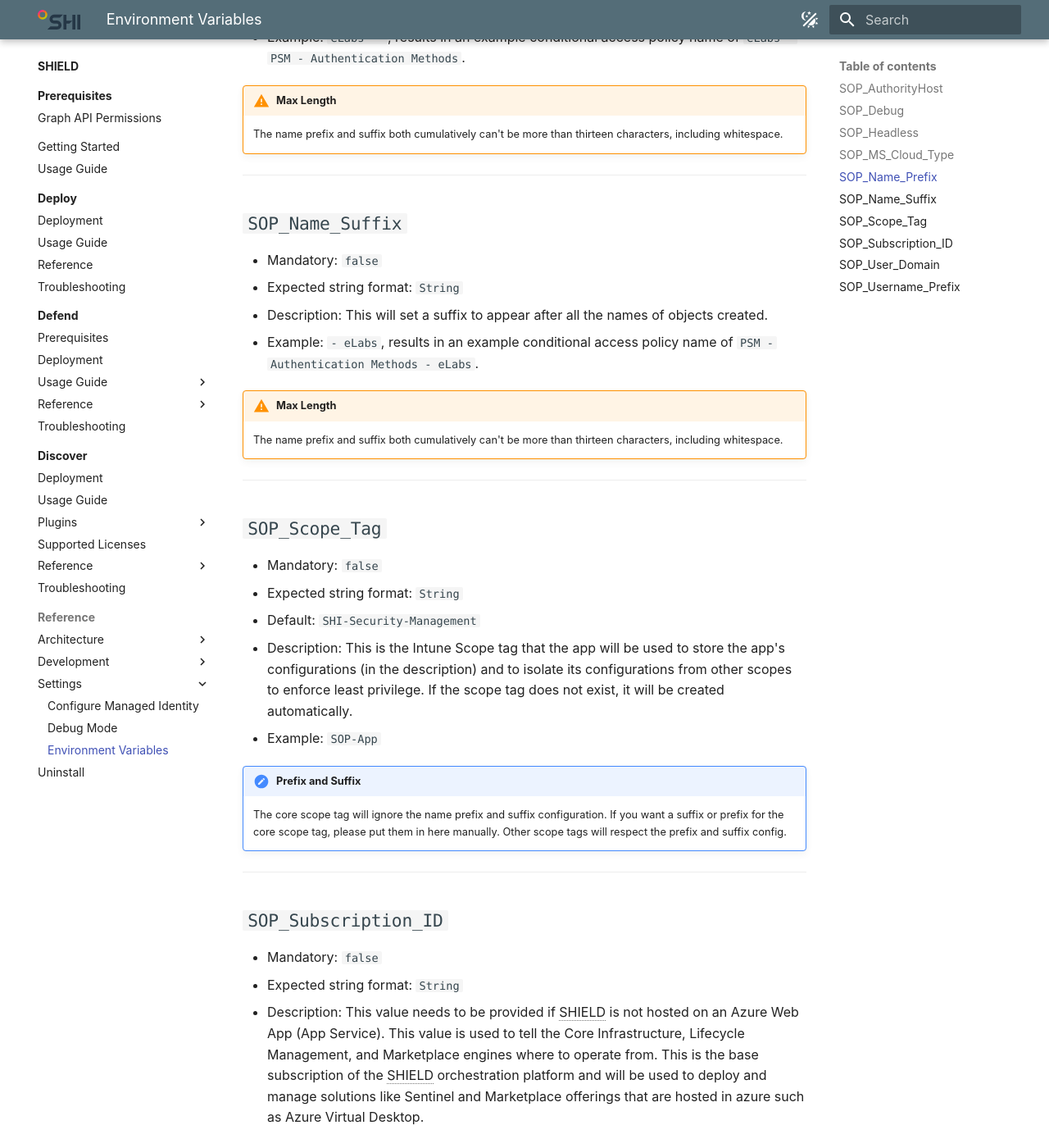
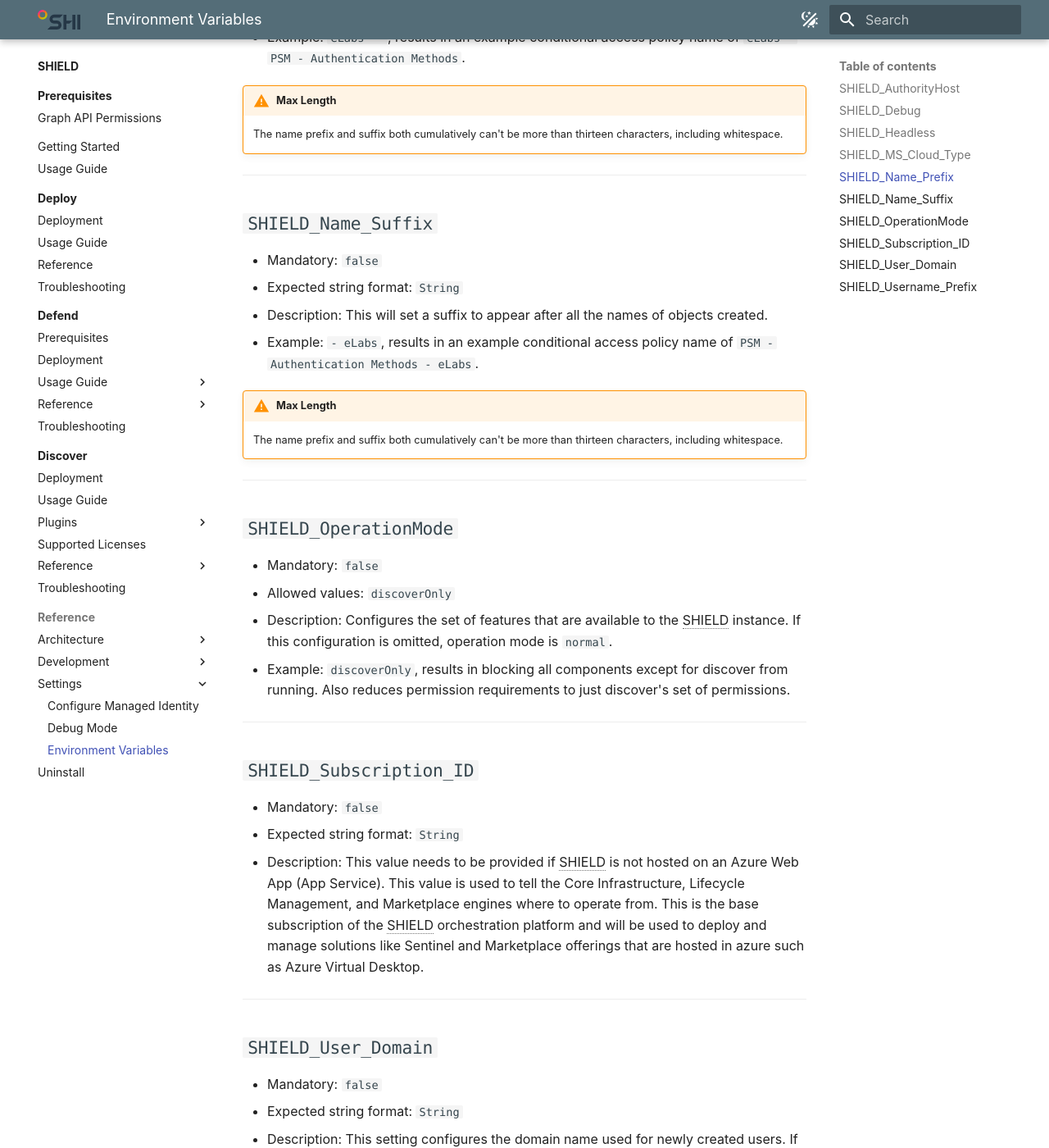
Before and after one commit to Software-Hardware-Integration-Lab/Documentation, an MkDocs documentation site: the page built from docs/SHIELD/Reference/Settings/Environmental-Variables-Reference.md, in a window 1280 px wide and 1400 px high, scrolled down 2612 px. Shown: the whole window at 82% size. Built offline with MkDocs 1.6.1 and Material for MkDocs 9.7.7, drawn with Linux system fonts in a browser that asks for light colours; plug-ins that fetch from the network failed and are left out; some of the changed text lies outside the part shown.

Commit message:
Update Env Var Reference
Add SHIELD_OperationMode.
Remove SOP_Scope_Tag.
Update names from SOP to SHIELD.
Fixed Links.

```diff
--- a/docs/SHIELD/Reference/Settings/Environmental-Variables-Reference.md
+++ b/docs/SHIELD/Reference/Settings/Environmental-Variables-Reference.md
@@ -10,12 +10,12 @@ Below is a list of all environmental variable configurations that the server can
 
 The title of the section is the name of the environmental variable.
 
-For authentication configuration, please see here for more environmental variables that are supported by the SOP via the Microsoft Authentication Library for Node.JS (@azure/identity):
+For authentication configuration, please see here for more environmental variables that are supported by SHIELD via the Microsoft Authentication Library for Node.JS (@azure/identity):
 <https://www.npmjs.com/package/@azure/identity#environment-variables>
 
 ---
 
-## `SOP_AuthorityHost`
+## `SHIELD_AuthorityHost`
 
 **Coming soon!**
 
@@ -33,7 +33,7 @@ See this page for more details on what each option means: [https://docs.microsof
 
 ---
 
-## `SOP_Debug`
+## `SHIELD_Debug`
 
 - Mandatory: `false`
 - Expected string format: Boolean
@@ -51,7 +51,7 @@ See [Debug Mode](./Debug-Mode.md) for more information on what is enabled when t
 
 ---
 
-## `SOP_Headless`
+## `SHIELD_Headless`
 
 - Mandatory: `false`
 
@@ -65,7 +65,7 @@ It is more secure to run without a UI as it reduces surface area for attack, but
 
 ---
 
-## `SOP_MS_Cloud_Type`
+## `SHIELD_MS_Cloud_Type`
 
 - Mandatory: `false`
 - Expected string format: `String`
@@ -80,11 +80,11 @@ Allowed values are: `Public`, `GCC`, `GCCH`, and `China`
 
 ---
 
-## `SOP_Name_Prefix`
+## `SHIELD_Name_Prefix`
 
 - Mandatory: `false`
 - Expected string format: `String`
-- Default: `SOP -`
+- Default: `SHIELD -`
 - Description:
 This will set a prefix to appear before all the names of objects created.
 - Example: <code>eLabs - </code>, results in an example conditional access policy name of `eLabs - PSM - Authentication Methods`.
@@ -94,7 +94,7 @@ This will set a prefix to appear before all the names of objects created.
 
 ---
 
-## `SOP_Name_Suffix`
+## `SHIELD_Name_Suffix`
 
 - Mandatory: `false`
 - Expected string format: `String`
@@ -107,24 +107,17 @@ This will set a suffix to appear after all the names of objects created.
 
 ---
 
-## `SOP_Scope_Tag`
+## `SHIELD_OperationMode`
 
 - Mandatory: `false`
-- Expected string format: `String`
-- Default: `SHI-Security-Management`
+- Allowed values: `discoverOnly`
 - Description:
-This is the Intune Scope tag that the app will be used to store the app's configurations (in the description) and to isolate its configurations from other scopes to enforce least privilege.
-If the scope tag does not exist, it will be created automatically.
-- Example:
-`SOP-App`
-
-!!! note "Prefix and Suffix"
-    The core scope tag will ignore the name prefix and suffix configuration. If you want a suffix or prefix for the core scope tag, please put them in here manually.
-    Other scope tags will respect the prefix and suffix config.
+Configures the set of features that are available to the SHIELD instance. If this configuration is omitted, operation mode is `normal`.
+- Example: `discoverOnly`, results in blocking all components except for discover from running. Also reduces permission requirements to just discover's set of permissions.
 
 ---
 
-## `SOP_Subscription_ID`
+## `SHIELD_Subscription_ID`
 
 - Mandatory: `false`
 - Expected string format: `String`
@@ -134,7 +127,7 @@ This is the base subscription of the SHIELD orchestration platform and will be u
 
 ---
 
-## `SOP_User_Domain`
+## `SHIELD_User_Domain`
 
 - Mandatory: `false`
 - Expected string format: `String`
@@ -145,14 +138,14 @@ This setting configures the domain name used for newly created users. If not spe
 
 ---
 
-## `SOP_Username_Prefix`
+## `SHIELD_Username_Prefix`
 
 - Mandatory: `false`
 - Expected string format: `String`
 - Description:
 This setting puts a set of text before the username of a newly created user. The default setting is `priv-` but this can be set to anything allowed by [Entra ID's user principal name property](<https://learn.microsoft.com/en-us/microsoft-365/enterprise/prepare-for-directory-synchronization?view=o365-worldwide#2-directory-object-and-attribute-preparation>).
 - Example: `red-`
-- Example: `sop_`
+- Example: `SHIELD_`
 
 !!! note
     If you would like no prefix, set the environmental variable but leave its value empty.
--- a/mkdocs.yml
+++ b/mkdocs.yml
@@ -219,7 +219,6 @@ nav:
               - Review Template: SHIELD/Reference/Architecture/Review-Template.md
           - Development:
               - OpenAPI Spec: SHIELD/Reference/Development/OpenAPI.md
-              - Intune Scope Tag Format: SHIELD/Reference/Development/Data-Formats/Intune Scope Tag.md
           - Settings:
               - Configure Managed Identity: SHIELD/Reference/Settings/Configure-Managed-Identity.md
               - Debug Mode: SHIELD/Reference/Settings/Debug-Mode.md
```
Also changed, not shown: docs/SHIELD/Deploy/Reference/index.md (+7 -7 lines), docs/SHIELD/Reference.md (deleted, +0 -117 lines), docs/SHIELD/Reference/Development/Data-Formats/Intune Scope Tag.md (deleted, +0 -123 lines), docs/SHIELD/Reference/Development/OpenAPI.md (+3 -13 lines).
